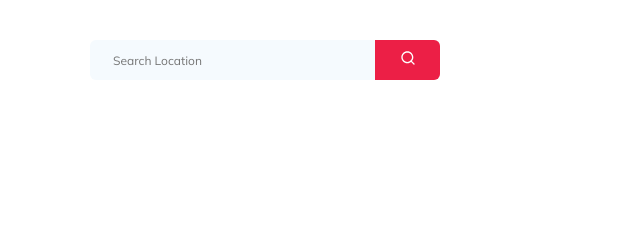
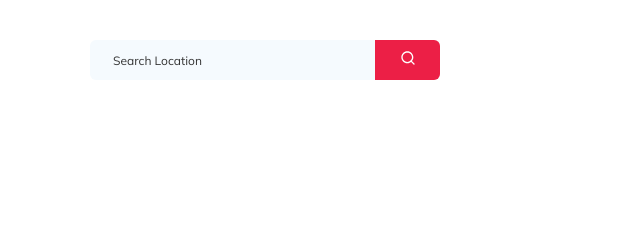
Before and after one commit to Pro100Bah/tour-plan, a plain HTML site: page index.html in a window 1280 px wide. Shown: the top 247 px of the page, 279-919 px from the left. Drawn offline with Linux system fonts and the light colour scheme.

Commit message:
update: add ::placeholder for search__input

```diff
--- a/sass/blocks/_header.sass
+++ b/sass/blocks/_header.sass
@@ -25,6 +25,8 @@
     border: none
     background-color: #F5FAFE
     color: $text-color
+  &__input::placeholder
+    color: $text-color
   &__button
     position: absolute
     top: 0
```
Also changed, not shown: css/style.css, 1 other file.
